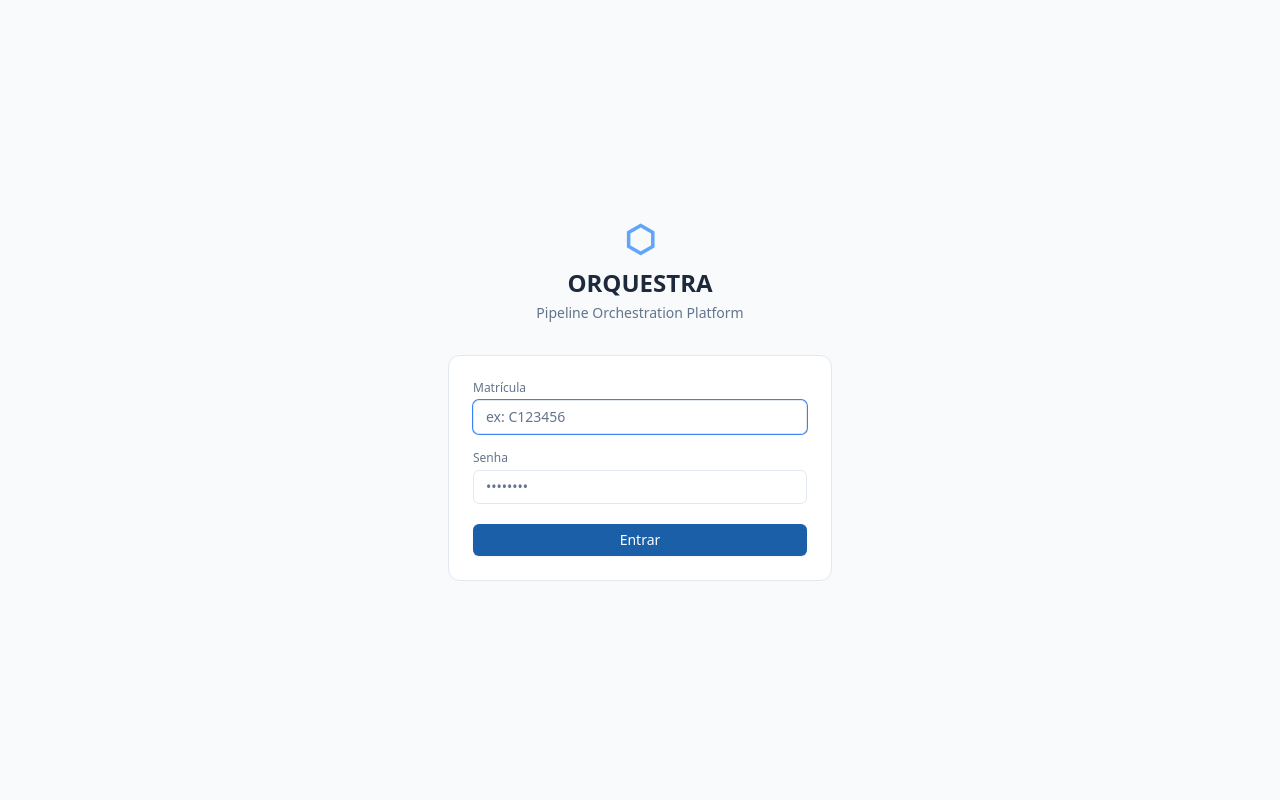
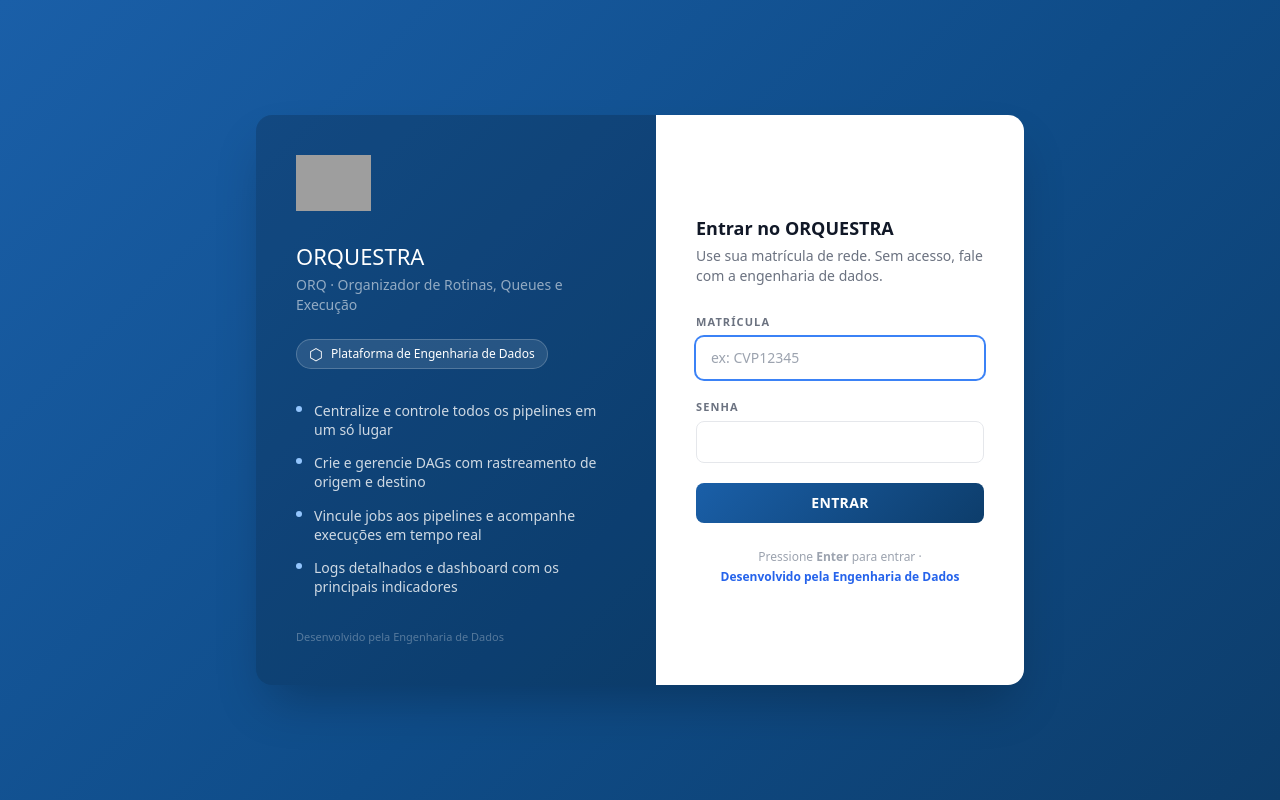
Before and after one commit to carlosdev-joy/sge_app, a React (Vite) app in the folder ui-react/: page /login in a window 1280 px wide. Built offline with nearby package versions, Linux system fonts and the light colour scheme; grey boxes are pictures that could not be loaded.

Commit message:
feat(login): layout dois painéis fiel ao legado — logo Caixa, bullets, caps lock, PT-BR

```diff
--- a/ui-react/src/pages/Login.tsx
+++ b/ui-react/src/pages/Login.tsx
@@ -2,16 +2,28 @@ import { useState } from 'react'
 import { useNavigate } from 'react-router-dom'
 import { useAuthStore } from '../store/auth'
 import { apiFetch } from '../lib/api'
-import { Button } from '../components/ui/Button'
-import { Input } from '../components/ui/Input'
+
+const LOGO = 'https://rseofspzecpjtqzcbaol.supabase.co/storage/v1/object/public/mundolc/Vertical_Branco.png'
+
+const BULLETS = [
+  'Centralize e controle todos os pipelines em um só lugar',
+  'Crie e gerencie DAGs com rastreamento de origem e destino',
+  'Vincule jobs aos pipelines e acompanhe execuções em tempo real',
+  'Logs detalhados e dashboard com os principais indicadores',
+]
 
 export default function Login() {
-  const [matricula, setMatricula] = useState('')
-  const [senha, setSenha] = useState('')
-  const [error, setError] = useState('')
-  const [loading, setLoading] = useState(false)
+  const [matricula, setMatricula]   = useState('')
+  const [senha, setSenha]           = useState('')
+  const [error, setError]           = useState('')
+  const [loading, setLoading]       = useState(false)
+  const [capsLock, setCapsLock]     = useState(false)
   const setAuth = useAuthStore((s) => s.setAuth)
   const navigate = useNavigate()
+
+  const checkCapsLock = (e: React.KeyboardEvent) => {
+    setCapsLock(e.getModifierState('CapsLock'))
+  }
 
   const handleLogin = async (e: React.FormEvent) => {
     e.preventDefault()
@@ -23,7 +35,7 @@ export default function Login() {
         body: JSON.stringify({ usuario: matricula, senha }),
       })
       setAuth(res.usuario, res.token)
-      navigate('/admin')
+      navigate('/dashboard')
     } catch (err: any) {
       setError(err.message ?? 'Erro ao fazer login')
     } finally {
@@ -32,35 +44,159 @@ export default function Login() {
   }
 
   return (
-    <div className="min-h-screen bg-canvas flex items-center justify-center p-4">
-      <div className="w-full max-w-sm">
-        <div className="text-center mb-8">
-          <div className="text-4xl font-bold text-blue-400 mb-2">⬡</div>
-          <h1 className="text-2xl font-bold text-ink">ORQUESTRA</h1>
-          <p className="text-dim text-sm mt-1">Pipeline Orchestration Platform</p>
+    <div
+      className="min-h-screen flex items-center justify-center p-4"
+      style={{ background: 'linear-gradient(135deg, #1A5FA8 0%, #0F4C88 55%, #0D3D6B 100%)' }}
+    >
+      <div className="w-full max-w-3xl rounded-2xl overflow-hidden shadow-2xl flex">
+
+        {/* ── Painel esquerdo — marca ──────────────────────────────── */}
+        <div
+          className="hidden md:flex flex-col justify-between p-10 w-[400px] shrink-0 text-white"
+          style={{ background: 'rgba(0,0,0,0.18)' }}
+        >
+          <div>
+            <img
+              src={LOGO}
+              alt="Caixa Vida e Previdência"
+              className="h-14 w-auto mb-8"
+              onError={(e) => { (e.target as HTMLImageElement).style.display = 'none' }}
+            />
+            <h1 className="text-[22px] font-medium leading-tight mb-1">ORQUESTRA</h1>
+            <p className="text-white/55 text-sm mb-6">
+              ORQ · Organizador de Rotinas, Queues e Execução
+            </p>
+            <div className="inline-flex items-center gap-2 bg-white/10 border border-white/20 rounded-full px-3 py-1.5 text-xs font-medium mb-8">
+              <span className="text-base leading-none">⬡</span>
+              <span>Plataforma de Engenharia de Dados</span>
             </div>
-        <form onSubmit={handleLogin} className="bg-panel border border-edge rounded-xl p-6 flex flex-col gap-4">
-          <Input
-            label="Matrícula"
+            <ul className="flex flex-col gap-3.5">
+              {BULLETS.map((item) => (
+                <li key={item} className="flex items-start gap-3 text-sm text-white/80 leading-snug">
+                  <span className="mt-[5px] w-1.5 h-1.5 rounded-full bg-blue-300 shrink-0" />
+                  {item}
+                </li>
+              ))}
+            </ul>
+          </div>
+          <p className="text-[11px] text-white/30 mt-8">
+            Desenvolvido pela Engenharia de Dados
+          </p>
+        </div>
+
+        {/* ── Painel direito — formulário ──────────────────────────── */}
+        <div className="flex-1 bg-white dark:bg-neutral-900 p-8 md:p-10 flex flex-col justify-center">
+
+          {/* Logo só em mobile */}
+          <div className="flex md:hidden justify-center mb-6">
+            <img
+              src={LOGO}
+              alt="Caixa Vida e Previdência"
+              className="h-10 w-auto"
+              style={{ filter: 'invert(35%) sepia(80%) saturate(600%) hue-rotate(190deg)' }}
+              onError={(e) => { (e.target as HTMLImageElement).style.display = 'none' }}
+            />
+          </div>
+
+          <div className="mb-7">
+            <p className="text-lg font-semibold text-gray-900 dark:text-white">
+              Entrar no ORQUESTRA
+            </p>
+            <p className="text-sm text-gray-500 dark:text-gray-400 mt-1">
+              Use sua matrícula de rede. Sem acesso, fale com a engenharia de dados.
+            </p>
+          </div>
+
+          <form onSubmit={handleLogin} className="flex flex-col gap-5">
+
+            {/* Matrícula */}
+            <div className="flex flex-col gap-1.5">
+              <label
+                htmlFor="login_user"
+                className="text-[11px] font-bold tracking-widest uppercase text-gray-500 dark:text-gray-400"
+              >
+                Matrícula
+              </label>
+              <input
+                id="login_user"
+                type="text"
                 value={matricula}
                 onChange={(e) => setMatricula(e.target.value)}
-            placeholder="ex: C123456"
+                placeholder="ex: CVP12345"
+                autoComplete="username"
                 autoFocus
                 required
+                className="w-full px-3.5 py-2.5 rounded-lg border border-gray-200 dark:border-neutral-700
+                           bg-white dark:bg-neutral-800 text-gray-900 dark:text-white
+                           placeholder:text-gray-400 dark:placeholder:text-gray-600
+                           text-sm focus:outline-none focus:ring-2 focus:ring-blue-500 focus:border-transparent
+                           transition-shadow"
               />
-          <Input
-            label="Senha"
+            </div>
+
+            {/* Senha + aviso Caps Lock */}
+            <div className="flex flex-col gap-1.5">
+              <label
+                htmlFor="login_pass"
+                className="text-[11px] font-bold tracking-widest uppercase text-gray-500 dark:text-gray-400"
+              >
+                Senha
+              </label>
+              <input
+                id="login_pass"
                 type="password"
                 value={senha}
                 onChange={(e) => setSenha(e.target.value)}
-            placeholder="••••••••"
+                onKeyUp={checkCapsLock}
+                onKeyDown={checkCapsLock}
+                autoComplete="current-password"
                 required
+                className="w-full px-3.5 py-2.5 rounded-lg border border-gray-200 dark:border-neutral-700
+                           bg-white dark:bg-neutral-800 text-gray-900 dark:text-white
+                           placeholder:text-gray-400 dark:placeholder:text-gray-600
+                           text-sm focus:outline-none focus:ring-2 focus:ring-blue-500 focus:border-transparent
+                           transition-shadow"
               />
-          {error && <p className="text-red-400 text-sm bg-red-900/20 border border-red-800 rounded px-3 py-2">{error}</p>}
-          <Button type="submit" loading={loading} className="w-full justify-center mt-1">
-            Entrar
-          </Button>
+              {capsLock && (
+                <div
+                  className="flex items-center gap-2 mt-0.5 px-3 py-2 rounded-xl text-xs font-bold"
+                  style={{ background: '#FAEEDA', border: '0.5px solid #EF9F27', color: '#633806' }}
+                >
+                  <span className="text-sm">⇪</span>
+                  Caps Lock ativado — verifique antes de digitar
+                </div>
+              )}
+            </div>
+
+            {/* Erro */}
+            {error && (
+              <div className="px-3 py-2.5 rounded-lg bg-red-50 dark:bg-red-900/20 border border-red-200 dark:border-red-800 text-red-700 dark:text-red-400 text-sm">
+                {error}
+              </div>
+            )}
+
+            {/* Botão */}
+            <button
+              type="submit"
+              disabled={loading}
+              className="w-full py-2.5 rounded-lg font-bold text-sm tracking-wide text-white
+                         transition-all disabled:opacity-60 disabled:cursor-not-allowed
+                         hover:brightness-110 active:scale-[.98]"
+              style={{ background: 'linear-gradient(135deg, #1A5FA8 0%, #0D3D6B 100%)' }}
+            >
+              {loading ? 'Entrando…' : 'ENTRAR'}
+            </button>
           </form>
+
+          <p className="text-center text-xs text-gray-400 dark:text-gray-600 mt-6 leading-relaxed">
+            Pressione <strong>Enter</strong> para entrar
+            {' · '}
+            <span className="text-blue-600 dark:text-blue-400 font-semibold whitespace-nowrap">
+              Desenvolvido pela Engenharia de Dados
+            </span>
+          </p>
+        </div>
+
       </div>
     </div>
   )
```
Also changed, not shown: 5 other files (tests, documents, lock files or other folders). Lines whose indentation alone changed are shown as unchanged.
